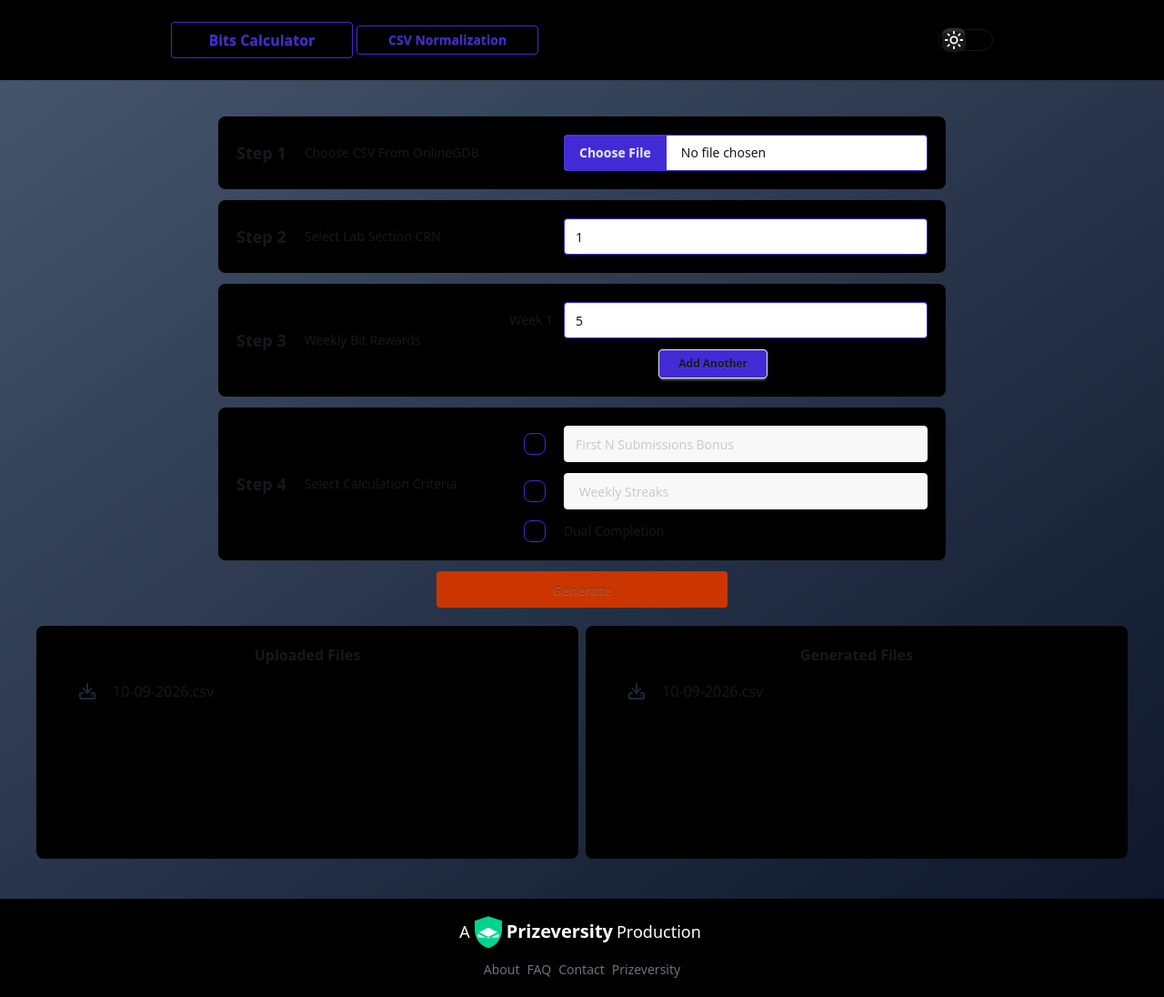
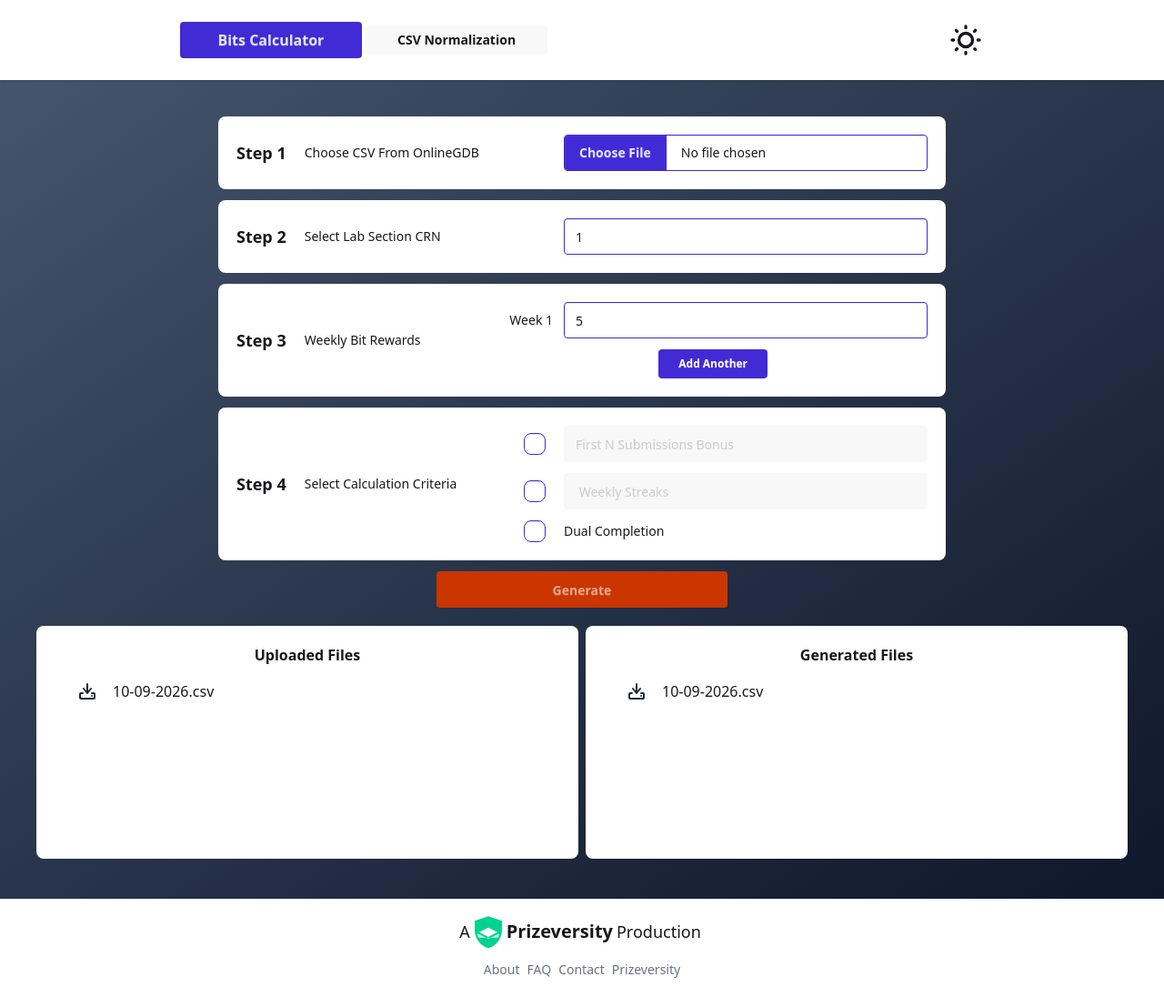
Before and after one commit to Rsb23/Prizeversity-Bits-Calculation-Integration, a Django app: page / in a window 1280 px wide. Shown: the whole page at 91% size. Run offline with Django 5.2, Linux system fonts and the light colour scheme; some libraries are stand-ins or nearby versions.

Commit message:
feat: added semantic daisyui color classes to view/HTML components for easy theme switching, refined theme toggle, added JS to allow toggle to control theme, fixed some coloring issues with buttons to make them look better (objectively) by removing the default border and shadow regardless of theme set

```diff
--- /dev/null
+++ b/pv_extras/bit_calculator/static/bit_calculator/theme_toggle.js
@@ -0,0 +1,20 @@
+function toggleTheme(){
+    // toggles daisyui theme between light and dark, dark is default
+    // if on dark -> light, if on light -> dark
+    const mainBody = document.body;
+
+    if (mainBody.getAttribute('data-theme') == 'dark'){
+        mainBody.setAttribute('data-theme', 'light');
+    }
+    else {
+        mainBody.setAttribute('data-theme', 'dark');
+    }
+}
+
+document.addEventListener('DOMContentLoaded', (event) => {toggleTheme()});
+
+var elem = document.getElementById('themeChbx');
+
+if (elem){
+    elem.addEventListener('click', toggleTheme);
+}
--- a/pv_extras/bit_calculator/static/css/dist/styles.css
+++ b/pv_extras/bit_calculator/static/css/dist/styles.css
@@ -506,149 +506,6 @@
     }
   }
   @layer daisyui.l1.l2.l3 {
-    .toggle {
-      border: var(--border) solid currentColor;
-      color: var(--input-color);
-      position: relative;
-      display: inline-grid;
-      flex-shrink: 0;
-      cursor: pointer;
-      appearance: none;
-      place-content: center;
-      vertical-align: middle;
-      webkit-user-select: none;
-      user-select: none;
-      grid-template-columns: 0fr 1fr 1fr;
-      --radius-selector-max: calc(
-      var(--radius-selector) + var(--radius-selector) + var(--radius-selector)
-    );
-      border-radius: calc( var(--radius-selector) + min(var(--toggle-p), var(--radius-selector-max)) + min(var(--border), var(--radius-selector-max)) );
-      padding: var(--toggle-p);
-      box-shadow: 0 1px currentColor inset;
-      transition: color 0.3s, grid-template-columns 0.2s;
-      --input-color: var(--color-base-content);
-      --toggle-p: calc(var(--size) * 0.125);
-      --size: calc(var(--size-selector, 0.25rem) * 6);
-      width: calc((var(--size) * 2) - (var(--border) + var(--toggle-p)) * 2);
-      height: var(--size);
-    }
-    @supports (color: color-mix(in lab, red, red)) {
-      .toggle {
-        box-shadow: 0 1px color-mix(in oklab, currentColor calc(var(--depth) * 10%), #0000) inset;
-      }
-    }
-    @supports (color: color-mix(in lab, red, red)) {
-      .toggle {
-        --input-color: color-mix(in oklab, var(--color-base-content) 50%, #0000);
-      }
-    }
-    .toggle > * {
-      z-index: 1;
-      grid-column: span 1 / span 1;
-      grid-column-start: 2;
-      grid-row-start: 1;
-      height: 100%;
-      cursor: pointer;
-      appearance: none;
-      background-color: transparent;
-      padding: calc(0.25rem * 0.5);
-      transition: opacity 0.2s, rotate 0.4s;
-      border: none;
-    }
-    .toggle > *:focus {
-      --tw-outline-style: none;
-      outline-style: none;
-    }
-    @media (forced-colors: active) {
-      .toggle > *:focus {
-        outline: 2px solid transparent;
-        outline-offset: 2px;
-      }
-    }
-    .toggle > *:nth-child(2) {
-      color: var(--color-base-100);
-      rotate: 0deg;
-    }
-    .toggle > *:nth-child(3) {
-      color: var(--color-base-100);
-      opacity: 0%;
-      rotate: -15deg;
-    }
-    .toggle:has(:checked) > :nth-child(2) {
-      opacity: 0%;
-      rotate: 15deg;
-    }
-    .toggle:has(:checked) > :nth-child(3) {
-      opacity: 100%;
-      rotate: 0deg;
-    }
-    .toggle:before {
-      position: relative;
-      inset-inline-start: calc(0.25rem * 0);
-      grid-column-start: 2;
-      grid-row-start: 1;
-      aspect-ratio: 1 / 1;
-      height: 100%;
-      border-radius: var(--radius-selector);
-      background-color: currentcolor;
-      translate: 0;
-      --tw-content: "";
-      content: var(--tw-content);
-      transition: background-color 0.1s, translate 0.2s, inset-inline-start 0.2s;
-      box-shadow: 0 -1px oklch(0% 0 0 / calc(var(--depth) * 0.1)) inset, 0 8px 0 -4px oklch(100% 0 0 / calc(var(--depth) * 0.1)) inset, 0 1px currentColor;
-    }
-    @supports (color: color-mix(in lab, red, red)) {
-      .toggle:before {
-        box-shadow: 0 -1px oklch(0% 0 0 / calc(var(--depth) * 0.1)) inset, 0 8px 0 -4px oklch(100% 0 0 / calc(var(--depth) * 0.1)) inset, 0 1px color-mix(in oklab, currentColor calc(var(--depth) * 10%), #0000);
-      }
-    }
-    .toggle:before {
-      background-size: auto, calc(var(--noise) * 100%);
-      background-image: none, var(--fx-noise);
-    }
-    @media (forced-colors: active) {
-      .toggle:before {
-        outline-style: var(--tw-outline-style);
-        outline-width: 1px;
-        outline-offset: calc(1px * -1);
-      }
-    }
-    @media print {
-      .toggle:before {
-        outline: 0.25rem solid;
-        outline-offset: -1rem;
-      }
-    }
-    .toggle:focus-visible, .toggle:has(:focus-visible) {
-      outline: 2px solid currentColor;
-      outline-offset: 2px;
-    }
-    .toggle:checked, .toggle[aria-checked="true"], .toggle:has(> input:checked) {
-      grid-template-columns: 1fr 1fr 0fr;
-      background-color: var(--color-base-100);
-      --input-color: var(--color-base-content);
-    }
-    .toggle:checked:before, .toggle[aria-checked="true"]:before, .toggle:has(> input:checked):before {
-      background-color: currentcolor;
-    }
-    @starting-style {
-      .toggle:checked:before, .toggle[aria-checked="true"]:before, .toggle:has(> input:checked):before {
-        opacity: 0;
-      }
-    }
-    .toggle:indeterminate {
-      grid-template-columns: 0.5fr 1fr 0.5fr;
-    }
-    .toggle:disabled {
-      cursor: not-allowed;
-      opacity: 30%;
-    }
-    .toggle:disabled:before {
-      background-color: transparent;
-      border: var(--border) solid currentColor;
-    }
-  }
-  @layer daisyui.l1.l2.l3 {
     .input {
       cursor: text;
       border: var(--border) solid #0000;
@@ -783,6 +640,42 @@
     }
   }
   @layer daisyui.l1.l2.l3 {
+    .swap {
+      position: relative;
+      display: inline-grid;
+      cursor: pointer;
+      place-content: center;
+      vertical-align: middle;
+      webkit-user-select: none;
+      user-select: none;
+    }
+    .swap input {
+      appearance: none;
+      border: none;
+    }
+    .swap > * {
+      grid-column-start: 1;
+      grid-row-start: 1;
+    }
+    @media (prefers-reduced-motion: no-preference) {
+      .swap > * {
+        transition-property: transform, rotate, opacity;
+        transition-duration: 0.2s;
+        transition-timing-function: cubic-bezier(0, 0, 0.2, 1);
+      }
+    }
+    .swap .swap-on, .swap .swap-indeterminate, .swap input:indeterminate ~ .swap-on {
+      opacity: 0%;
+    }
+    .swap input:is(:checked, :indeterminate) ~ .swap-off {
+      opacity: 0%;
+    }
+    .swap input:checked ~ .swap-on, .swap input:indeterminate ~ .swap-indeterminate {
+      opacity: 100%;
+      backface-visibility: visible;
+    }
+  }
+  @layer daisyui.l1.l2.l3 {
     .checkbox {
       border: var(--border) solid var(--input-color, var(--color-base-content));
       position: relative;
@@ -1259,8 +1152,8 @@
   .w-6 {
     width: calc(var(--spacing) * 6);
   }
-  .w-15 {
-    width: calc(var(--spacing) * 15);
+  .w-10 {
+    width: calc(var(--spacing) * 10);
   }
   .w-30 {
     width: calc(var(--spacing) * 30);
@@ -1282,6 +1175,17 @@
   }
   .flex-grow {
     flex-grow: 1;
+  }
+  @layer daisyui.l1.l2 {
+    .swap-rotate .swap-on, .swap-rotate input:indeterminate ~ .swap-on {
+      rotate: 45deg;
+    }
+    .swap-rotate input:is(:checked, :indeterminate) ~ .swap-on, .swap-rotate.swap-active .swap-on {
+      rotate: 0deg;
+    }
+    .swap-rotate input:is(:checked, :indeterminate) ~ .swap-off, .swap-rotate.swap-active .swap-off {
+      rotate: calc(45deg * -1);
+    }
   }
   @layer daisyui.l1.l2 {
     .footer-horizontal {
@@ -1337,9 +1241,16 @@
     border-top-left-radius: 0.25rem;
     border-bottom-left-radius: 0.25rem;
   }
+  .border-0 {
+    border-style: var(--tw-border-style);
+    border-width: 0px;
+  }
   .border-none {
     --tw-border-style: none;
     border-style: none;
+  }
+  .bg-base-100 {
+    background-color: var(--color-base-100);
   }
   .bg-black {
     background-color: var(--color-black);
@@ -1451,6 +1362,10 @@
   }
   .text-white {
     color: var(--color-white);
+  }
+  .shadow-none {
+    --tw-shadow: 0 0 #0000;
+    box-shadow: var(--tw-inset-shadow), var(--tw-inset-ring-shadow), var(--tw-ring-offset-shadow), var(--tw-ring-shadow), var(--tw-shadow);
   }
   .shadow-sm {
     --tw-shadow: 0 1px 3px 0 var(--tw-shadow-color, rgb(0 0 0 / 0.1)), 0 1px 2px -1px var(--tw-shadow-color, rgb(0 0 0 / 0.1));
@@ -1510,9 +1425,20 @@
       --input-color: var(--color-primary);
     }
   }
+  .disabled\:text-base-content:disabled {
+    color: var(--color-base-content);
+  }
+  .disabled\:text-white\/50:disabled {
+    color: color-mix(in srgb, #fff 50%, transparent);
+  }
+  @supports (color: color-mix(in lab, red, red)) {
+    .disabled\:text-white\/50:disabled {
+      color: color-mix(in oklab, var(--color-white) 50%, transparent);
+    }
+  }
   @media (prefers-color-scheme: dark) {
-    .dark\:text-white {
-      color: var(--color-white);
+    .dark\:text-base-content {
+      color: var(--color-base-content);
     }
   }
 }
@@ -1768,6 +1694,11 @@
     background-position-x: -115%;
   }
 }
+@property --tw-border-style {
+  syntax: "*";
+  inherits: false;
+  initial-value: solid;
+}
 @property --tw-gradient-position {
   syntax: "*";
   inherits: false;
@@ -1935,6 +1866,7 @@
 @layer properties {
   @supports ((-webkit-hyphens: none) and (not (margin-trim: inline))) or ((-moz-orient: inline) and (not (color:rgb(from red r g b)))) {
     *, ::before, ::after, ::backdrop {
+      --tw-border-style: solid;
       --tw-gradient-position: initial;
       --tw-gradient-from: #0000;
       --tw-gradient-via: #0000;
--- a/pv_extras/bit_calculator/templates/base.html
+++ b/pv_extras/bit_calculator/templates/base.html
@@ -1,4 +1,5 @@
 {% load static tailwind_tags %}
+{% load static %}
 {% load widget_tweaks %}
 <!DOCTYPE html>
 <html lang="en">
@@ -8,46 +9,33 @@
     <meta charset="UTF-8">
     <meta name="viewport" content="width=device-width, initial-scale=1.0">
     <meta http-equiv="X-UA-Compatible" content="ie=edge">
-    <!-- PROD: {% tailwind_preload_css %} -->
+    <!-- PROD {% tailwind_preload_css %} -->
     {% tailwind_css %}
     <link rel="stylesheet" href="https://cdnjs.cloudflare.com/ajax/libs/font-awesome/4.7.0/css/font-awesome.min.css">
 </head>
 
-<body class="flex flex-col min-h-screen">
-    <div class="navbar w-full bg-black p-6 shadow-sm">
+<body class="flex flex-col min-h-screen" data-theme="dark">
+    <div class="navbar w-full bg-base-100 p-6 shadow-sm">
         <div class="w-full flex justify-center gap-x-110">
             <div>
                 {% block bits_calculator_btn %}
-                <a href="{% url 'index' %}" class="btn btn-outline btn-primary w-50 text-base rounded-l">Bits
+                <a href="{% url 'index' %}" class="btn btn-primary w-50 text-base rounded-l">Bits
                     Calculator</a>
                 {% endblock bits_calculator_btn %}
                 {% block csv_normalization_btn %}
-                <a href="{% url 'csv' %}" class="btn btn-outline btn-primary w-50 text-base rounded-l">CSV
+                <a href="{% url 'csv' %}" class="btn btn-primary w-50 text-base rounded-l">CSV
                     Normalization</a>
                 {% endblock csv_normalization_btn %}
             </div>
-            <!--FIX: toggle -> btn -->
-            <label class="toggle text-base-content self-center w-15">
-                <input type="checkbox" value="synthwave" class="theme-controller" />
-                <svg aria-label="sun" xmlns="http://www.w3.org/2000/svg" viewBox="0 0 24 24">
-                    <g stroke-linejoin="round" stroke-linecap="round" stroke-width="2" fill="none"
-                        stroke="currentColor">
-                        <circle cx="12" cy="12" r="4"></circle>
-                        <path d="M12 2v2"></path>
-                        <path d="M12 20v2"></path>
-                        <path d="m4.93 4.93 1.41 1.41"></path>
-                        <path d="m17.66 17.66 1.41 1.41"></path>
-                        <path d="M2 12h2"></path>
-                        <path d="M20 12h2"></path>
-                        <path d="m6.34 17.66-1.41 1.41"></path>
-                        <path d="m19.07 4.93-1.41 1.41"></path>
-                    </g>
+            <label class="swap swap-rotate">
+                <input type="checkbox" id="themeChbx"/>
+                <svg class="swap-off h-10 w-10 fill-current" xmlns="http://www.w3.org/2000/svg" viewBox="0 0 24 24">
+                    <path
+                        d="M5.64,17l-.71.71a1,1,0,0,0,0,1.41,1,1,0,0,0,1.41,0l.71-.71A1,1,0,0,0,5.64,17ZM5,12a1,1,0,0,0-1-1H3a1,1,0,0,0,0,2H4A1,1,0,0,0,5,12Zm7-7a1,1,0,0,0,1-1V3a1,1,0,0,0-2,0V4A1,1,0,0,0,12,5ZM5.64,7.05a1,1,0,0,0,.7.29,1,1,0,0,0,.71-.29,1,1,0,0,0,0-1.41l-.71-.71A1,1,0,0,0,4.93,6.34Zm12,.29a1,1,0,0,0,.7-.29l.71-.71a1,1,0,1,0-1.41-1.41L17,5.64a1,1,0,0,0,0,1.41A1,1,0,0,0,17.66,7.34ZM21,11H20a1,1,0,0,0,0,2h1a1,1,0,0,0,0-2Zm-9,8a1,1,0,0,0-1,1v1a1,1,0,0,0,2,0V20A1,1,0,0,0,12,19ZM18.36,17A1,1,0,0,0,17,18.36l.71.71a1,1,0,0,0,1.41,0,1,1,0,0,0,0-1.41ZM12,6.5A5.5,5.5,0,1,0,17.5,12,5.51,5.51,0,0,0,12,6.5Zm0,9A3.5,3.5,0,1,1,15.5,12,3.5,3.5,0,0,1,12,15.5Z" />
                 </svg>
-                <svg aria-label="moon" xmlns="http://www.w3.org/2000/svg" viewBox="0 0 24 24">
-                    <g stroke-linejoin="round" stroke-linecap="round" stroke-width="2" fill="none"
-                        stroke="currentColor">
-                        <path d="M12 3a6 6 0 0 0 9 9 9 9 0 1 1-9-9Z"></path>
-                    </g>
+                <svg class="swap-on h-10 w-10 fill-current" xmlns="http://www.w3.org/2000/svg" viewBox="0 0 24 24">
+                    <path
+                        d="M21.64,13a1,1,0,0,0-1.05-.14,8.05,8.05,0,0,1-3.37.73A8.15,8.15,0,0,1,9.08,5.49a8.59,8.59,0,0,1,.25-2A1,1,0,0,0,8,2.36,10.14,10.14,0,1,0,22,14.05,1,1,0,0,0,21.64,13Zm-9.5,6.69A8.14,8.14,0,0,1,7.08,5.22v.27A10.15,10.15,0,0,0,17.22,15.63a9.79,9.79,0,0,0,2.1-.22A8.11,8.11,0,0,1,12.14,19.73Z" />
                 </svg>
             </label>
         </div>
@@ -56,7 +44,7 @@
         {% block content %}
         {% endblock content %}
     </main>
-    <footer class="footer footer-horizontal footer-center bg-black text-white p-4">
+    <footer class="footer footer-horizontal footer-center bg-base-100 text-base-content p-4">
         <div class="flex flex-col gap-y-2">
             <section class="flex flex-row">
                 <p class="self-center text-center text-lg">A</p>
@@ -110,8 +98,9 @@
         </nav>
     -->
     </footer>
-{% block body_js %}
-{% endblock body_js %}
+    <script src="{% static 'bit_calculator/theme_toggle.js' %}"></script>
+    {% block body_js %}
+    {% endblock body_js %}
 </body>
 
 </html>
--- a/pv_extras/bit_calculator/templates/csv.html
+++ b/pv_extras/bit_calculator/templates/csv.html
@@ -1,11 +1,11 @@
 {% extends "base.html" %}
 {% block title %}CSV Normalization{% endblock title %}
 {% block bits_calculator_btn %}
-<a href="{% url 'index' %}" class="btn btn-outline btn-primary w-50 h-8 text-sm rounded-l">Bits
+<a href="{% url 'index' %}" class="btn btn-primary-content border-0 shadow-none w-50 h-8 text-sm rounded-l">Bits
     Calculator</a>
 {% endblock bits_calculator_btn %}
 {% block csv_normalization_btn %}
-<a href="{% url 'csv' %}" class="btn btn-outline btn-primary w-50 text-base rounded-l">CSV
+<a href="{% url 'csv' %}" class="btn btn-primary w-50 border-0 shadow-none text-base rounded-l">CSV
     Normalization</a>
 {% endblock csv_normalization_btn %}
 {% block content %}
--- a/pv_extras/bit_calculator/templates/index.html
+++ b/pv_extras/bit_calculator/templates/index.html
@@ -3,22 +3,22 @@
 {% load widget_tweaks %}
 {% block title %}Bits Calculator{% endblock title %}
 {% block bits_calculator_btn %}
-<a href="{% url 'index' %}" class="btn btn-outline btn-primary w-50 text-base rounded-l">Bits
+<a href="{% url 'index' %}" class="btn btn-primary w-50 border-0 shadow-none text-base rounded-l">Bits
     Calculator</a>
 {% endblock bits_calculator_btn %}
 {% block csv_normalization_btn %}
-<a href="{% url 'csv' %}" class="btn btn-outline btn-primary w-50 h-8 text-sm rounded-l">CSV
+<a href="{% url 'csv' %}" class="btn btn-primary-content w-50 h-8 border-0 shadow-none text-sm rounded-l">CSV
     Normalization</a>
 {% endblock csv_normalization_btn %}
 {% block content %}
 <form action="" enctype="multipart/form-data" method="post">
     {% csrf_token %}
     <div class="flex flex-col justify-center gap-y-2">
-        <div class="card bg-black p-5 mb-1 self-center w-200">
+        <div class="card bg-base-100 p-5 mb-1 self-center w-200">
             <div class="flex flex-row justify-between">
                 <div class="flex flex-row justify-center gap-x-5">
-                    <p class="text-lg self-center font-bold">Step 1</p>
-                    <p class="text-sm self-center">Choose CSV From OnlineGDB</p>
+                    <p class="text-lg self-center font-bold text-base-content">Step 1</p>
+                    <p class="text-sm self-center text-base-content">Choose CSV From OnlineGDB</p>
                 </div>
                 <fieldset>
                     {{ form.file|add_class:"required file-input file-input-primary validator self-center w-100"|attr:"accept:.csv" }}
@@ -26,11 +26,11 @@
                 </fieldset>
             </div>
         </div>
-        <div class="card bg-black p-5 mb-1 self-center w-200">
+        <div class="card bg-base-100 p-5 mb-1 self-center w-200">
             <div class="flex flex-row justify-between">
                 <div class="flex flex-row justify-center gap-x-5">
-                    <p class="text-lg self-center font-bold">Step 2</p>
-                    <p class="text-sm self-center">Select Lab Section CRN</p>
+                    <p class="text-lg self-center font-bold text-base-content">Step 2</p>
+                    <p class="text-sm self-center text-base-content">Select Lab Section CRN</p>
                 </div>
                 <fieldset>
                     {{ form.crn|add_class:"required input input-primary validator w-100"|attr:"type:number"|attr:"min:1"|attr:"value:1"}}
@@ -38,30 +38,30 @@
                 </fieldset>
             </div>
         </div>
-        <div class="card bg-black p-5 mb-1 self-center w-200">
+        <div class="card bg-base-100 p-5 mb-1 self-center w-200">
             <div class="flex flex-row justify-between">
                 <div class="flex flex-row justify-center gap-x-5">
-                    <p class="text-lg self-center font-bold">Step 3</p>
-                    <p class="text-sm self-center">Weekly Bit Rewards</p>
+                    <p class="text-lg self-center font-bold text-base-content">Step 3</p>
+                    <p class="text-sm self-center text-base-content">Weekly Bit Rewards</p>
                 </div>
                 <div class="flex flex-col justify-center">
                     <div class="flex flex-row">
-                        <p class="self-center px-3 text-sm">Week 1</p>
+                        <p class="self-center px-3 text-sm text-base-content">Week 1</p>
                         <fieldset>
                             {{ form.bitRewards|add_class:"required input input-primary validator w-100"|attr:"type:number"|attr:"min:0"|attr:"value:5" }}
                             <p class="hidden validator-hint">Invalid Bit Amount</p>
                         </fieldset>
                     </div>
                     <button id="add_week_btn" onclick="addWeek()"
-                        class="btn bg-primary w-30 h-8 self-center text-center text-xs mt-3">Add Another<button>
+                        class="btn bg-primary text-white w-30 h-8 self-center border-0 shadow-none text-xs mt-3">Add Another<button>
                 </div>
             </div>
         </div>
-        <div class="card bg-black p-5 mb-1 self-center w-200">
+        <div class="card bg-base-100 p-5 mb-1 self-center w-200">
             <div class="flex flex-row justify-between">
                 <div class="flex flex-row justify-center gap-x-5">
-                    <p class="text-lg self-center font-bold">Step 4</p>
-                    <p class="text-sm self-center">Select Calculation Criteria</p>
+                    <p class="text-lg self-center font-bold text-base-content">Step 4</p>
+                    <p class="text-sm self-center text-base-content">Select Calculation Criteria</p>
                 </div>
                 <div class="flex flex-col justify-between gap-y-3">
                     <div class="flex flex-row justify-between gap-x-5">
@@ -86,18 +86,18 @@
             </div>
         </div>
         <button type="submit" id="generate_btn"
-            class="btn bg-orange-700 w-80 h-10 self-center text-center mb-5">Generate</button>
+            class="btn bg-orange-700 w-80 h-10 border-0 shadow-none text-white disabled:text-white/50 self-center text-center mb-5">Generate</button>
     </div>
 </form>
 <div class="flex flex-row justify-center gap-x-2">
-    <div class="card bg-black p-5 mb-1 self-center w-200">
+    <div class="card bg-base-100 p-5 mb-1 self-center w-200">
         <div class="flex flex-col">
-            <p class="text-base self-center text-center font-bold">Uploaded Files</p>
+            <p class="text-base-content self-center text-center font-bold">Uploaded Files</p>
             <ul class="h-48 p-2 text-sm text-body font-medium overflow-y-scroll" aria-labelledby="dropdownUsersButton">
                 <li>
                     <div class="flex flex-row justify-left">
-                        <button class="btn btn-ghost bg-black border-none">
-                            <svg class="w-6 h-6 text-gray-800 dark:text-white" aria-hidden="true"
+                        <button class="btn btn-ghost bg-content border-none">
+                            <svg class="w-6 h-6 text-gray-800 dark:text-base-content" aria-hidden="true"
                                 xmlns="http://www.w3.org/2000/svg" width="24" height="24" fill="none"
                                 viewBox="0 0 24 24">
                                 <path stroke="currentColor" stroke-linecap="round" stroke-linejoin="round"
@@ -111,14 +111,14 @@
             </ul>
         </div>
     </div>
-    <div class="card bg-black p-5 mb-1 self-center w-200">
+    <div class="card bg-base-100 p-5 mb-1 self-center w-200">
         <div class="flex flex-col">
-            <p class="text-base self-center text-center font-bold">Generated Files</p>
+            <p class="text-base-content self-center text-center font-bold">Generated Files</p>
             <ul class="h-48 p-2 text-sm text-body font-medium overflow-y-scroll" aria-labelledby="dropdownUsersButton">
                 <li>
                     <div class="flex flex-row justify-left">
-                        <button class="btn btn-ghost bg-black border-none">
-                            <svg class="w-6 h-6 text-gray-800 dark:text-white" aria-hidden="true"
+                        <button class="btn btn-ghost bg-content border-none">
+                            <svg class="w-6 h-6 text-gray-800 dark:text-base-content" aria-hidden="true"
                                 xmlns="http://www.w3.org/2000/svg" width="24" height="24" fill="none"
                                 viewBox="0 0 24 24">
                                 <path stroke="currentColor" stroke-linecap="round" stroke-linejoin="round"
```
